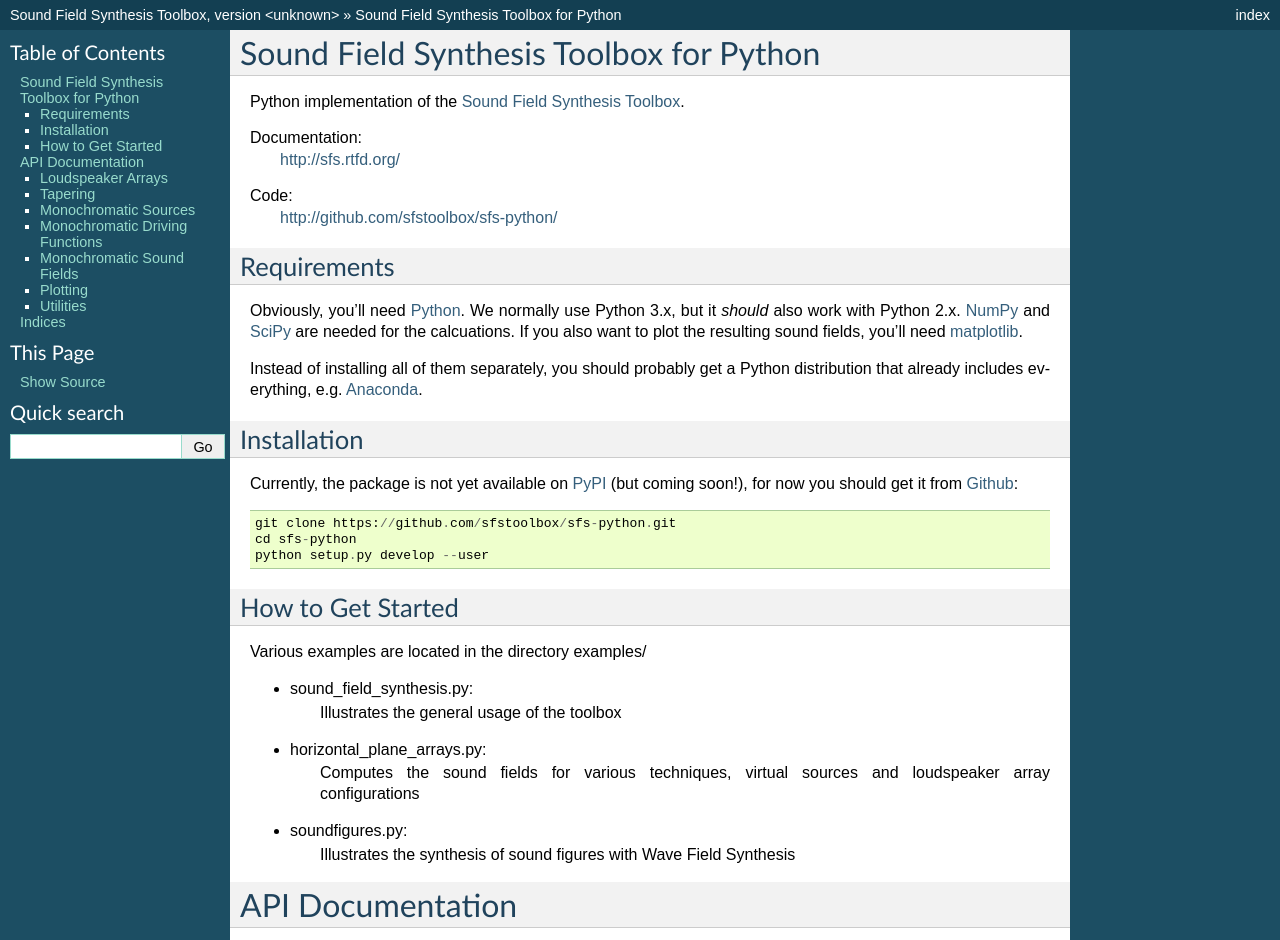
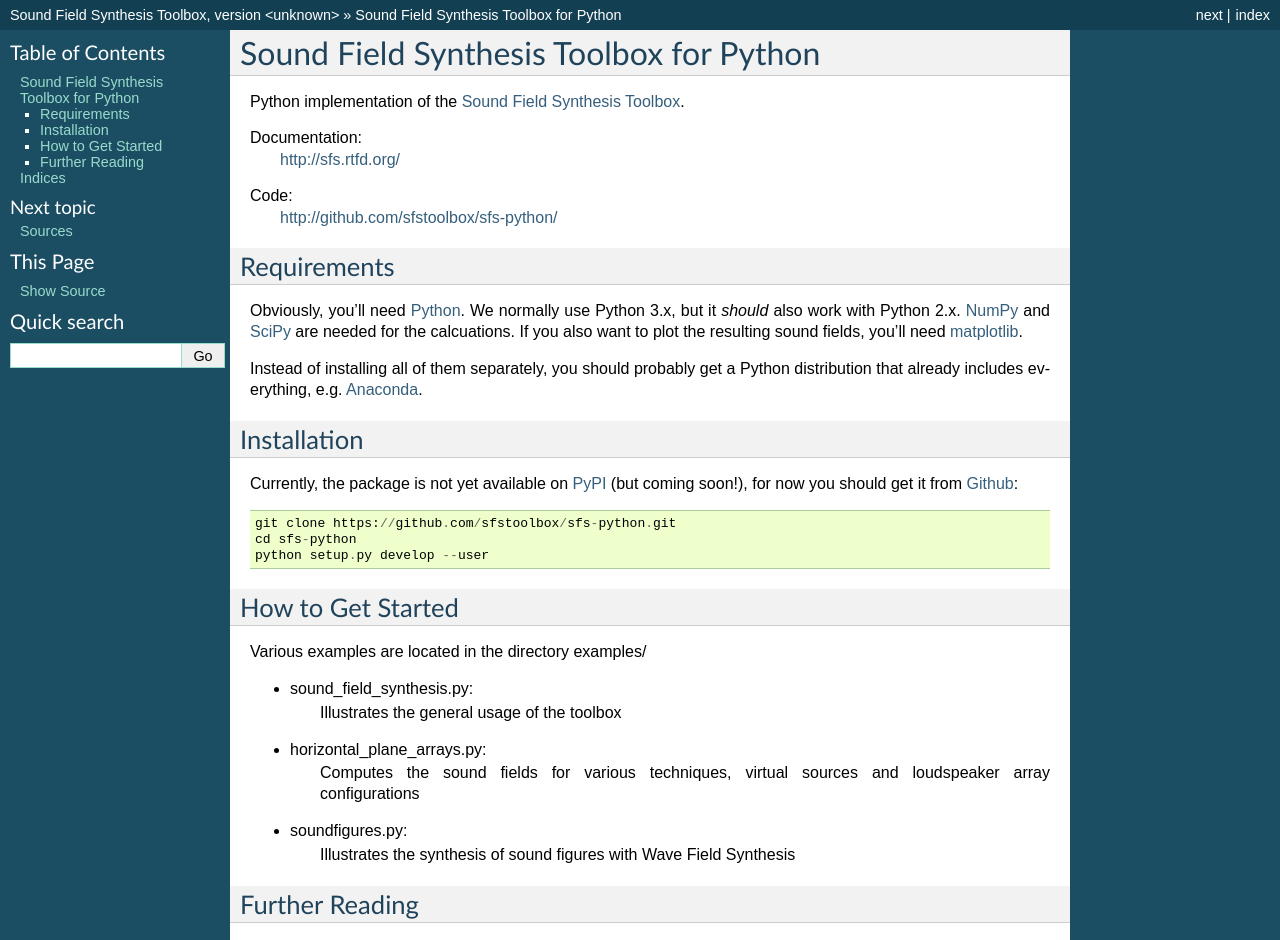
Before and after one commit to sfstoolbox/sfs-python, a Sphinx documentation site: the page built from doc/index.rst, in a window 1280 px wide and 1400 px high. Shown: the top 940 px of the window. Built offline with Sphinx 7.4.7, drawn with Linux system fonts in a browser that asks for light colours.

Commit message:
Proof-of-concept for ipython_directive

```diff
--- a/doc/conf.py
+++ b/doc/conf.py
@@ -34,6 +34,8 @@
     'sphinx.ext.autodoc',
     'sphinx.ext.mathjax',
     'sphinx.ext.viewcode',
+    'IPython.sphinxext.ipython_console_highlighting',
+    'IPython.sphinxext.ipython_directive',
     # support for NumPy-style docstrings:
     'sphinxcontrib.napoleon',  # Will be 'sphinx.ext.napoleon' in Sphinx >= 1.3
     'sphinx.ext.intersphinx',
--- a/doc/index.rst
+++ b/doc/index.rst
@@ -1,56 +1,13 @@
 .. include:: ../README.rst
 
-API Documentation
-=================
+Further Reading
+---------------
 
-Loudspeaker Arrays
-------------------
+.. toctree::
+   :maxdepth: 2
 
-.. automodule:: sfs.array
-   :members:
-   :undoc-members:
-
-Tapering
---------
-
-.. automodule:: sfs.tapering
-   :members:
-   :undoc-members:
-
-Monochromatic Sources
----------------------
-
-.. automodule:: sfs.mono.source
-   :members:
-   :undoc-members:
-
-Monochromatic Driving Functions
--------------------------------
-
-.. automodule:: sfs.mono.drivingfunction
-   :members:
-   :undoc-members:
-
-Monochromatic Sound Fields
---------------------------
-
-.. automodule:: sfs.mono.synthesized
-   :members:
-   :undoc-members:
-
-Plotting
---------
-
-.. automodule:: sfs.plot
-   :members:
-   :undoc-members:
-
-Utilities
----------
-
-.. automodule:: sfs.util
-   :members:
-   :undoc-members:
+   sources
+   api
 
 Indices
 =======
--- a/doc/requirements.txt
+++ b/doc/requirements.txt
@@ -6,3 +6,4 @@
 numpy
 scipy
 matplotlib
+ipython
```
Also changed, not shown: doc/api.rst (added, +51 -0 lines), doc/sources.rst (added, +28 -0 lines), 2 other files.
